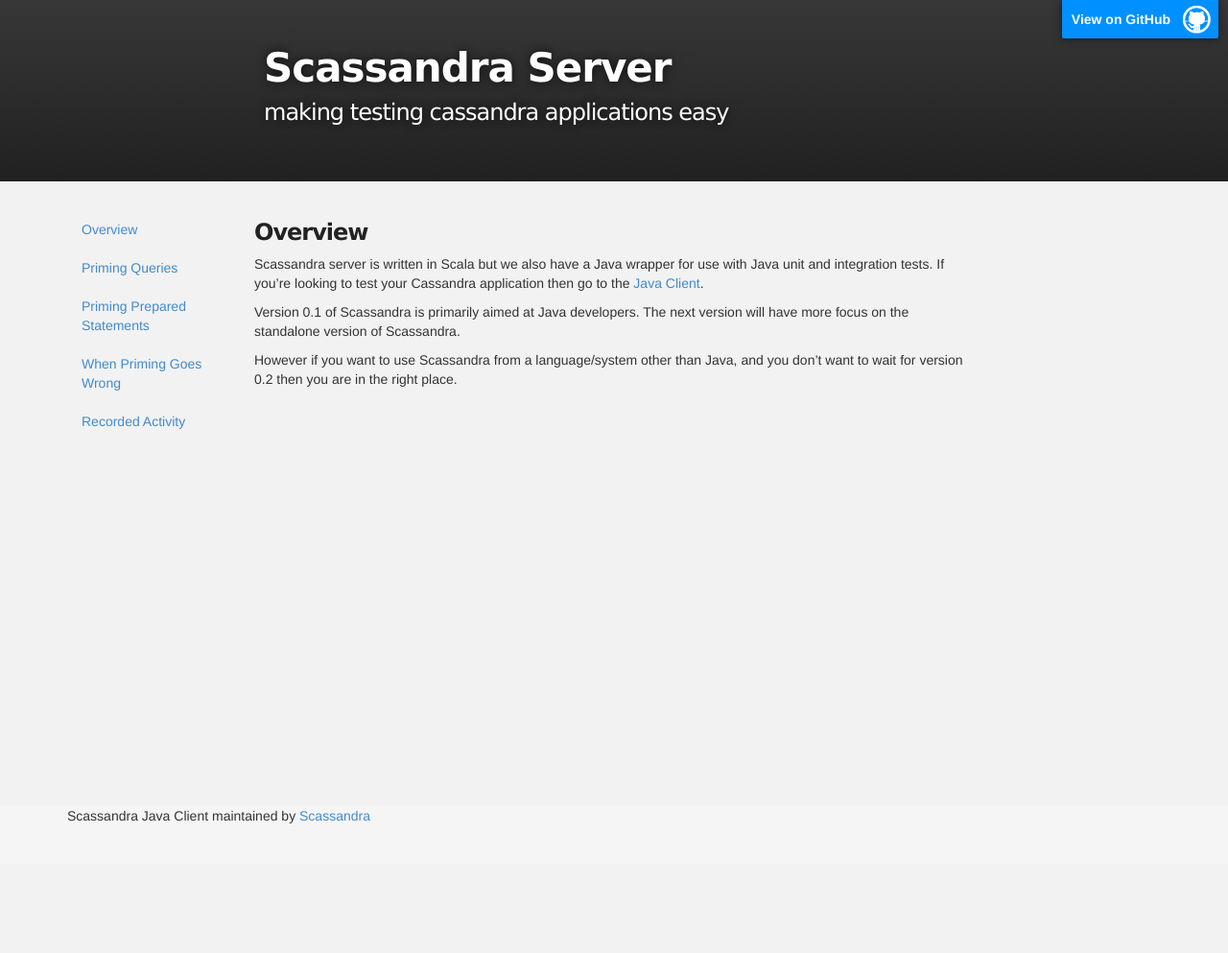
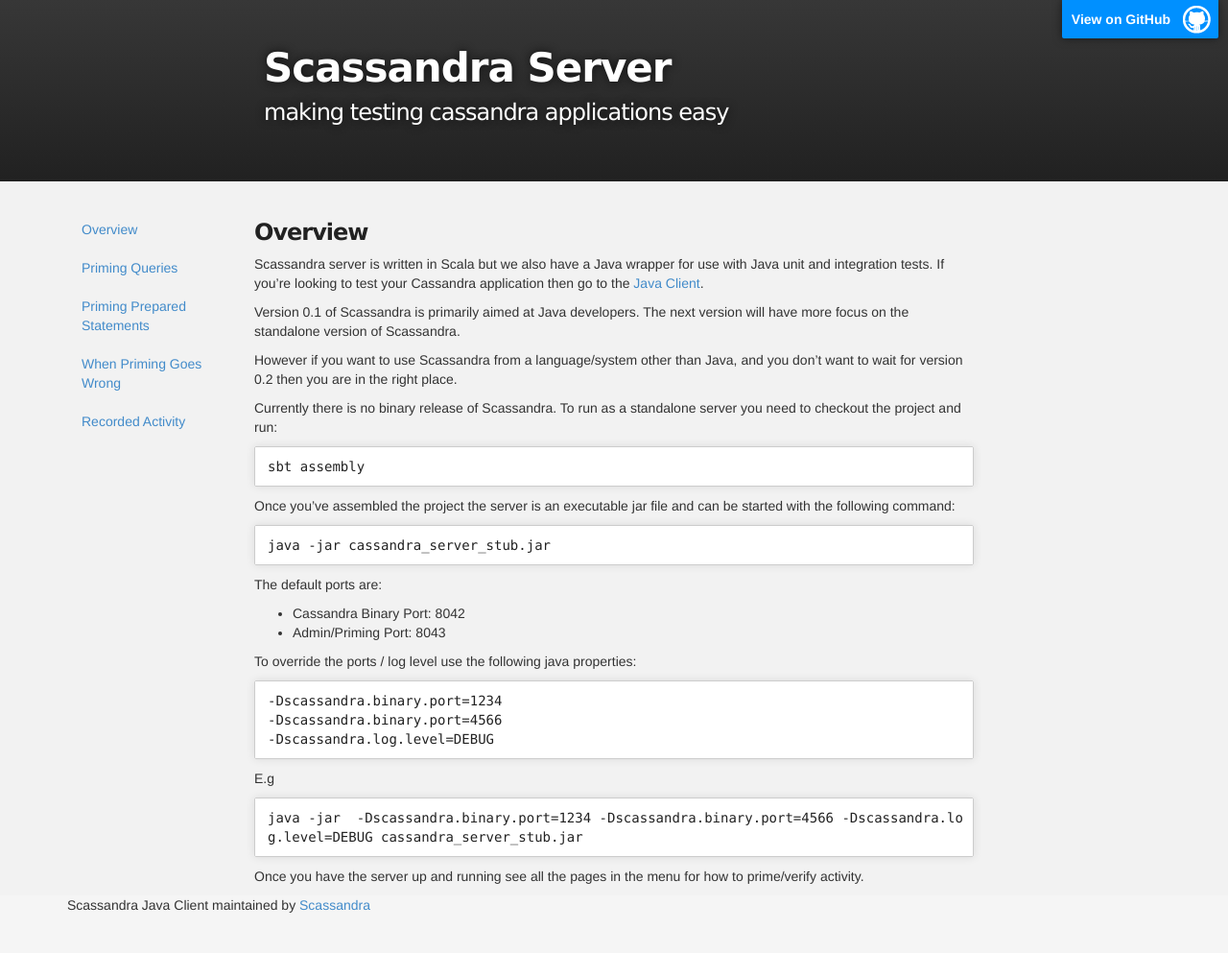
Before and after one commit to scassandra/scassandra-server, a Jekyll site: the page built from index.md, in a window 1280 px wide. Shown: the whole page at 96% size. Built offline with Jekyll 4.4.1, drawn with Linux system fonts in a browser that asks for light colours; Markdown is read by kramdown in place of the engine named in the settings; before the commit the page ends 900 px from its top, so only the background shows below that.

Commit message:
Moving wiki pages to website

````diff
--- a/index.md
+++ b/index.md
@@ -10,3 +10,34 @@
 Version 0.1 of Scassandra is primarily aimed at Java developers. The next version will have more focus on the standalone version of Scassandra.
 
 However if you want to use Scassandra from a language/system other than Java, and you don't want to wait for version 0.2 then you are in the right place.
+
+Currently there is no binary release of Scassandra. To run as a standalone server you need to checkout the project and run:
+
+```
+sbt assembly
+```
+
+Once you've assembled the project the server is an executable jar file and can be started with the following command:
+
+```
+java -jar cassandra_server_stub.jar
+```
+
+The default ports are:
+
+* Cassandra Binary Port: 8042
+* Admin/Priming Port: 8043
+
+To override the ports / log level use the following java properties:
+```
+-Dscassandra.binary.port=1234
+-Dscassandra.binary.port=4566
+-Dscassandra.log.level=DEBUG
+```
+
+E.g
+```
+java -jar  -Dscassandra.binary.port=1234 -Dscassandra.binary.port=4566 -Dscassandra.log.level=DEBUG cassandra_server_stub.jar
+```
+
+Once you have the server up and running see all the pages in the menu for how to prime/verify activity.
````
